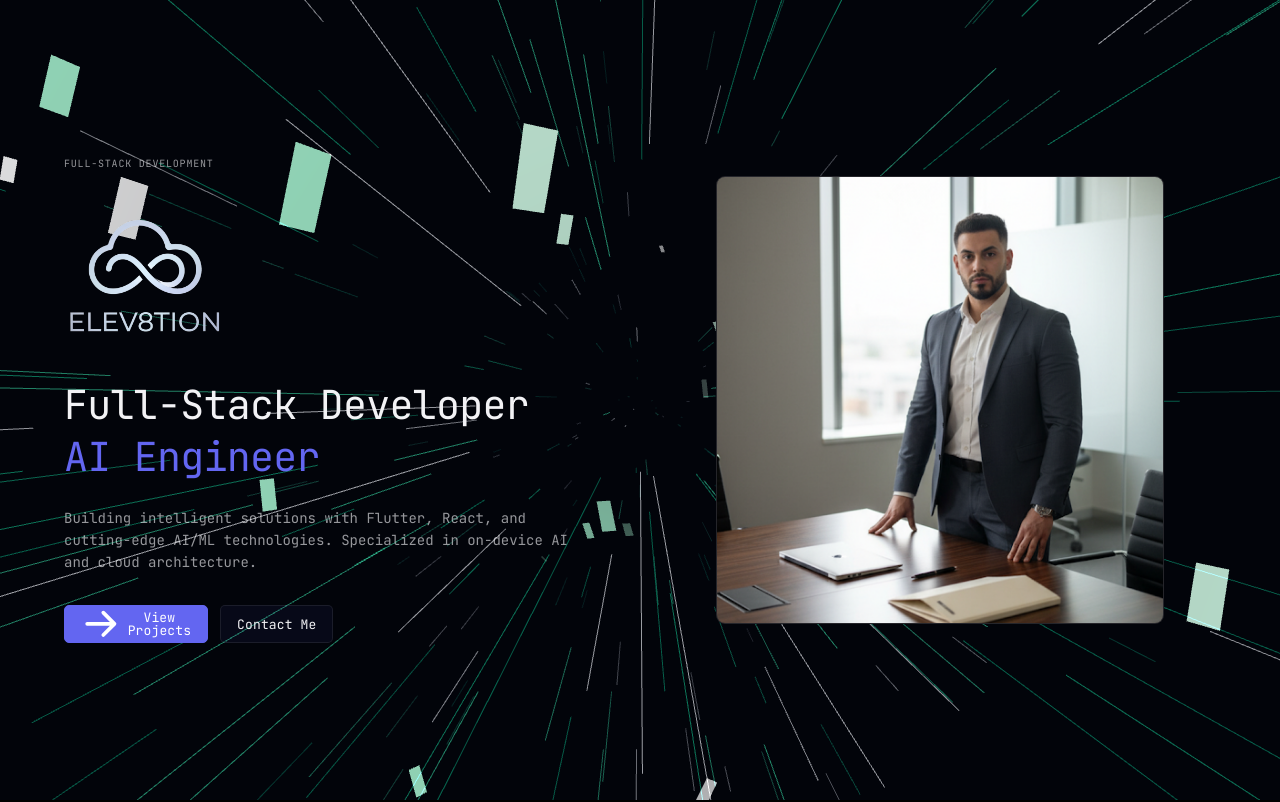
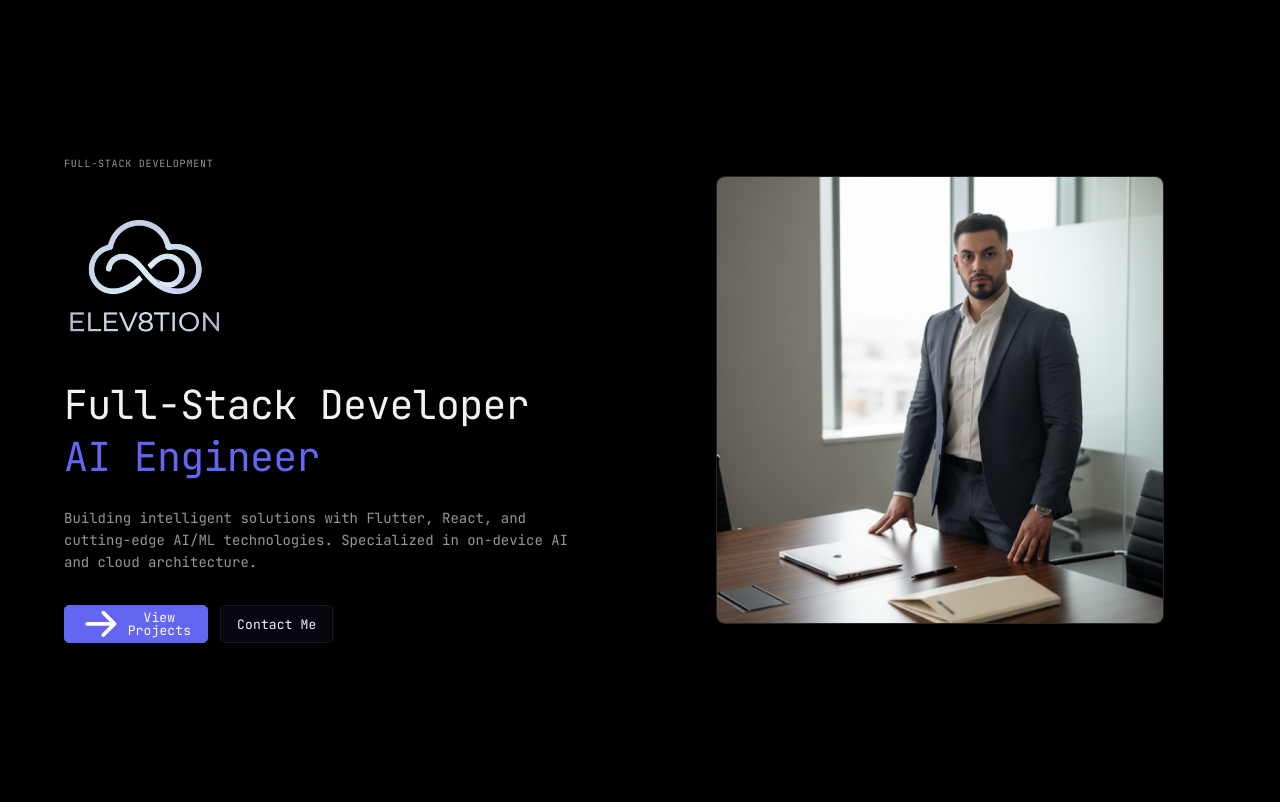
Before and after one commit to elev8tion/kcpf, a Next.js app: page / in a window 1280 px wide. Shown: the top 802 px of the page. Built offline with nearby package versions, Linux system fonts and the light colour scheme.

Commit message:
Switch Warp Field background to hyperspace variant with showcase props
Match the Traevu showcase usage: variant="hyperspace", speed 15,
streakOpacity 0.6, tileOpacity 0.9, fov 75, neutral color grade.
Add .shader-frame sizing shell (Traevu leaves it to the consumer).

```diff
--- a/app/page.tsx
+++ b/app/page.tsx
@@ -13,12 +13,21 @@ const FOOTER_LINKS = [
 export default function Home() {
   return (
     <main className="relative min-h-screen w-full">
-      {/* Background — Warp Field (ported from verified Traevu source, Three.js r128) */}
+      {/* Background — Warp Field, hyperspace variant (verified Traevu source, Three.js r128) */}
       <div
         aria-hidden
-        className="fixed inset-0 z-0 overflow-hidden bg-[color:var(--page)]"
+        className="shader-frame fixed inset-0 z-0 overflow-hidden bg-[color:var(--page)]"
       >
-        <WarpFieldBackground />
+        <WarpFieldBackground
+          variant="hyperspace"
+          speed={15.0}
+          streakOpacity={0.6}
+          tileOpacity={0.9}
+          fov={75}
+          hue={0}
+          saturation={1.0}
+          brightness={1.0}
+        />
       </div>
 
       {/* Content */}
--- a/components/effects/warp-field/styles.css
+++ b/components/effects/warp-field/styles.css
@@ -1,5 +1,14 @@
 /* Local host styles for the Warp Field effect (ported from Traevu).
    The component needs a sized, overflow-controlled parent. */
+
+/* Frame shell — mirrors the Traevu docs' `.shader-frame` consumer pattern
+   (Traevu's own CSS leaves it unstyled; the consumer provides sizing). */
+.shader-frame {
+  position: relative;
+  width: 100%;
+  height: 100%;
+  overflow: hidden;
+}
 
 .traevu-background.warp-field {
   position: absolute;
```
